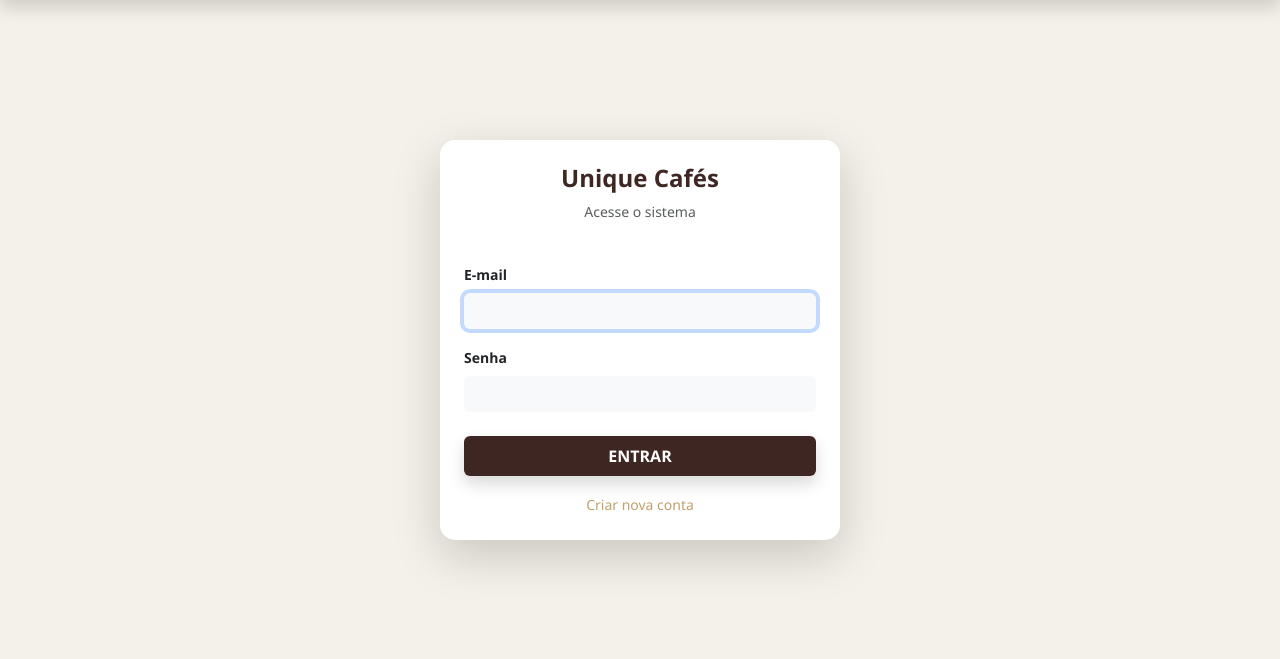
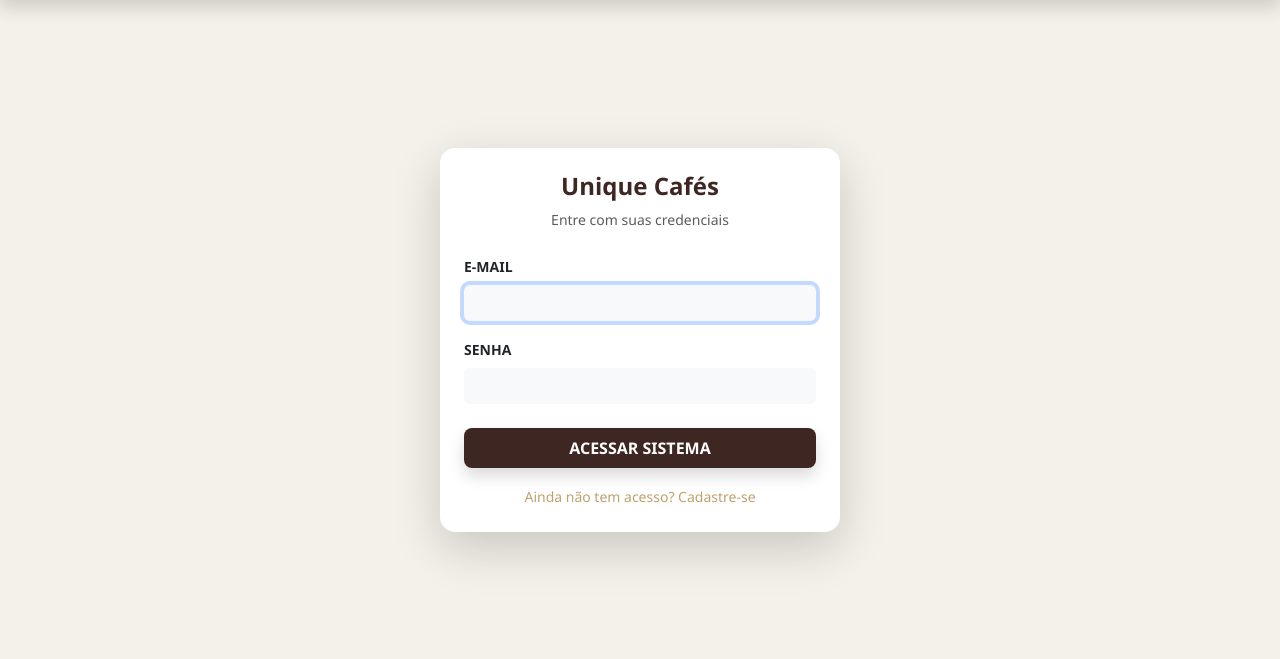
Before and after one commit to JoseVagnerPJ/CoffeeSystem, a Laravel app: page /login in a window 1280 px wide. Shown: the part 60-719 px from the top of the page. Run offline with Laravel 8, Linux system fonts and the light colour scheme.

Commit message:
Ajuste do breeze para Login e Cadastros

```diff
--- a/resources/views/auth/login.blade.php
+++ b/resources/views/auth/login.blade.php
@@ -1,36 +1,62 @@
-{{-- Removemos qualquer menção a <x-guest-layout> --}}
 @extends('layouts.app')
 
-@section('title', 'Login')
+@section('title', 'Acesso ao Sistema')
 
 @section('content')
-<div class="container d-flex justify-content-center align-items-center" style="min-height: 80vh;">
-    <div class="card border-0 shadow-lg p-4" style="width: 400px; border-radius: 15px;">
+<div class="d-flex align-items-center justify-content-center animate-fade-in" style="min-height: 80vh;">
+    <div class="card border-0 shadow-lg" style="width: 100%; max-width: 400px; border-radius: 15px;">
+        <div class="card-body p-4">
             <div class="text-center mb-4">
                 <h4 class="fw-bold" style="color: var(--coffee-brown);">Unique Cafés</h4>
-            <p class="text-muted small">Acesse o sistema</p>
+                <p class="text-muted small">Entre com suas credenciais</p>
             </div>
+
+            @if ($errors->any())
+                <div class="alert alert-danger border-0 shadow-sm small py-2 mb-4" role="alert">
+                    <i class="bi bi-exclamation-triangle-fill me-2"></i>
+                    @if($errors->has('email') || $errors->has('password'))
+                        E-mail ou senha incorretos.
+                    @else
+                        Houve um problema ao processar seu login.
+                    @endif
+                </div>
+            @endif
 
             <form method="POST" action="{{ route('login') }}">
                 @csrf
-            <div class="mb-3 text-start">
-                <label class="form-label small fw-bold">E-mail</label>
-                <input type="email" name="email" class="form-control bg-light border-0" required autofocus>
+
+                <div class="mb-3">
+                    <label class="form-label small fw-bold">E-MAIL</label>
+                    <input type="email" name="email"
+                           class="form-control bg-light border-0 @error('email') is-invalid @enderror"
+                           value="{{ old('email') }}" required autofocus>
+                    @error('email')
+                        <div class="invalid-feedback small fw-bold">Este e-mail não foi encontrado.</div>
+                    @enderror
                 </div>
 
-            <div class="mb-4 text-start">
-                <label class="form-label small fw-bold">Senha</label>
-                <input type="password" name="password" class="form-control bg-light border-0" required>
+                <div class="mb-4">
+                    <label class="form-label small fw-bold">SENHA</label>
+                    <input type="password" name="password"
+                           class="form-control bg-light border-0 @error('password') is-invalid @enderror"
+                           required>
+                    @error('password')
+                        <div class="invalid-feedback small fw-bold">Senha inválida.</div>
+                    @enderror
                 </div>
 
-            <button type="submit" class="btn btn-dark w-100 fw-bold py-2 shadow" style="background-color: var(--coffee-brown); border: none;">
-                ENTRAR
+                <button type="submit" class="btn btn-dark w-100 fw-bold py-2 shadow"
+                        style="background-color: var(--coffee-brown); border: none; border-radius: 8px;">
+                    ACESSAR SISTEMA
                 </button>
 
                 <div class="text-center mt-3">
-                <a href="{{ route('register') }}" class="small text-decoration-none" style="color: var(--coffee-gold);">Criar nova conta</a>
+                    <a href="{{ route('register') }}" class="small text-decoration-none" style="color: var(--coffee-gold);">
+                        Ainda não tem acesso? Cadastre-se
+                    </a>
                 </div>
             </form>
         </div>
     </div>
+</div>
 @endsection
```
Also changed, not shown: resources/views/auth/register.blade.php (+54 -18 lines). Lines whose indentation alone changed are shown as unchanged.
